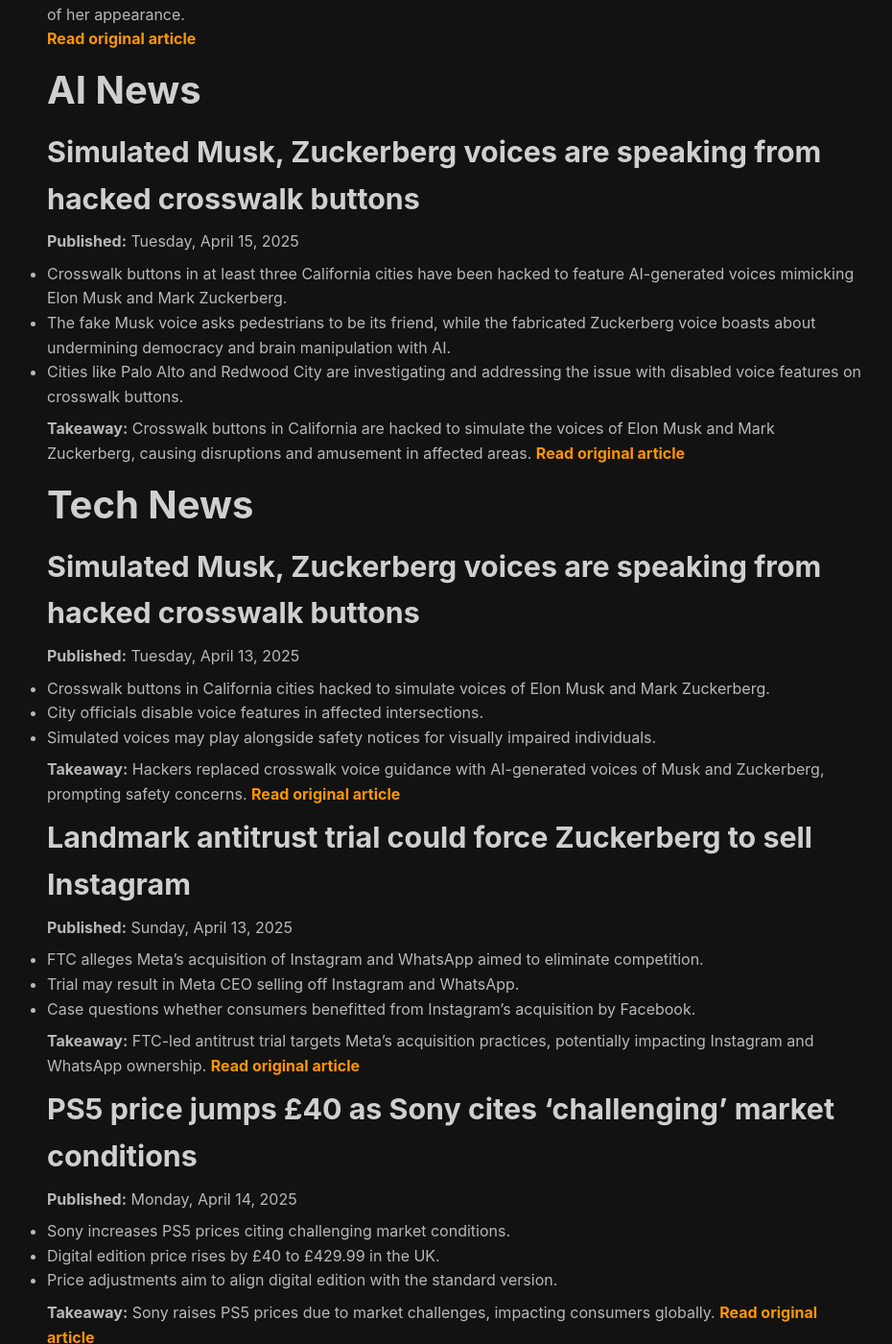
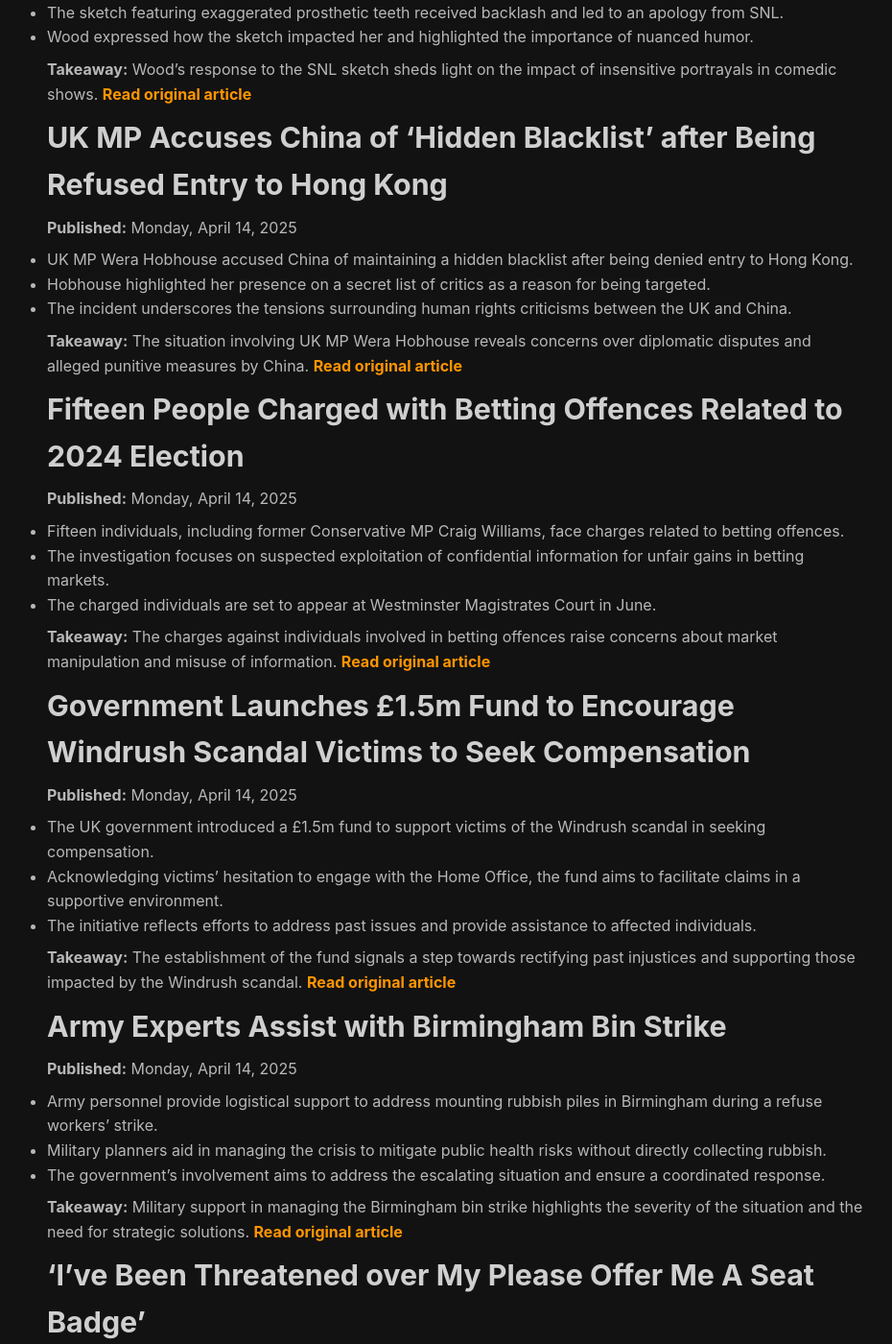
Before and after one commit to jonhadfield/jonhadfield.github.io, a Jekyll site: the page built from index.md, in a window 1280 px wide and 1400 px high, scrolled down 1661 px. Shown: the whole window at 96% size, without its empty margins (164-1094 px from the left). Built offline with Jekyll 4.4.1, drawn with Linux system fonts in a browser that asks for light colours; nearby versions of some CDN libraries; some of the changed text lies outside the part shown.

Commit message:
update files.

```diff
--- a/index.md
+++ b/index.md
@@ -21,122 +21,146 @@ footer: false
 ---
 
 
-# News
-
-# News
-
-## Rory McIlroy relieved to finally lift decade-long ‘burden’ with dramatic Masters win
-**Published:** Monday, April 14, 2025
-
-- Rory McIlroy won the Masters, completing a career grand slam after a decade-long weight on his shoulders.
-- This victory makes McIlroy the sixth player in history to achieve the career grand slam.
-- McIlroy had not won a major since his 2014 US PGA Championship victory.
-
-**Takeaway:** McIlroy expressed his relief at finally securing the Masters win, describing it as a dream come true.
-[Read original article](https://www.theguardian.com/sport/2025/apr/14/masters-rory-mcilroy-reaction-win-lifts-burden)
-
-## UK MP refused entry to Hong Kong accuses China of ‘hidden blacklist’
-**Published:** Monday, April 14, 2025
-
-- Wera Hobhouse, a UK Liberal Democrat MP, was denied entry to Hong Kong due to her presence on a secret list of critics of China's human rights record.
-- Hobhouse believes her listing on this secret blacklist made her a target.
-
-**Takeaway:** Hobhouse accuses China of maintaining a hidden blacklist affecting critics of its human rights record.
-[Read original article](https://www.theguardian)
-
-## Ukraine President Invites Trump Ahead of Deal with Russia
-**Published:** Monday, April 14, 2025
-
-- Ukrainian President Zelensky has invited Donald Trump to visit Ukraine before any deal with Russia to end the war.
-- Zelensky extended this invitation in an interview for CBS's 60 Minutes program.
-
-**Takeaway:** Zelensky's invitation to Trump comes amid ongoing negotiations to end the war with Russia, highlighting the importance of Trump's potential visit.
-[Read original article](https://www.bbc.com/news/articles/c0r5vlwj4dqo)
-
-## £1.5m Fund Launched to Encourage Windrush Scandal Victims
-**Published:** Monday, April 14, 2025
-
-- The UK government has initiated a £1.5m fund to encourage victims of the Windrush scandal to seek compensation.
-- Many victims have been hesitant to engage with the Home Office due to trust issues.
-
-**Takeaway:** The compensation fund aims to address the reluctance of Windrush scandal victims to engage with authorities, providing support for claims.
-[Read original article](https://www.theguardian.com/uk-news/2025/apr/14/ministers-try-encourage-windrush-compensation-claims-fund)
-
-## White Lotus star Aimee Lou Wood condemns SNL’s ‘mean and unfunny’ sketch
-**Published:** Monday, April 14, 2025
-
-- Aimee Lou Wood criticized a sketch on Saturday Night Live (SNL) for mocking her appearance.
-- Wood found the SNL skit, which impersonated her with exaggerated prosthetic teeth, to be mean and unfunny.
-
-**Takeaway:** Wood's response highlights her displeasure with the SNL sketch, expressing criticism for its portrayal of her appearance.
-[Read original article](https://www.theguardian.com/culture/2025/apr/14/white-lotus-star-aimee-lou-wood-snl-mean-unfunny-sketch-skit)
-
-# AI News
-## Simulated Musk, Zuckerberg voices are speaking from hacked crosswalk buttons
-**Published:** Tuesday, April 15, 2025
-
-- Crosswalk buttons in at least three California cities have been hacked to feature AI-generated voices mimicking Elon Musk and Mark Zuckerberg.
-- The fake Musk voice asks pedestrians to be its friend, while the fabricated Zuckerberg voice boasts about undermining democracy and brain manipulation with AI.
-- Cities like Palo Alto and Redwood City are investigating and addressing the issue with disabled voice features on crosswalk buttons.
-
-**Takeaway:** Crosswalk buttons in California are hacked to simulate the voices of Elon Musk and Mark Zuckerberg, causing disruptions and amusement in affected areas. [Read original article](https://www.theverge.com/news/647830/crosswalk-hack-musk-zuckerberg-voices-california)
-
-# Tech News
-## Simulated Musk, Zuckerberg voices are speaking from hacked crosswalk buttons
-**Published:** Tuesday, April 13, 2025
-
-- Crosswalk buttons in California cities hacked to simulate voices of Elon Musk and Mark Zuckerberg.
-- City officials disable voice features in affected intersections.
-- Simulated voices may play alongside safety notices for visually impaired individuals.
-
-**Takeaway:** Hackers replaced crosswalk voice guidance with AI-generated voices of Musk and Zuckerberg, prompting safety concerns.
-[Read original article](https://www.theverge.com/news/647830/crosswalk-hack-musk-zuckerberg-voices-california)
-
-## Landmark antitrust trial could force Zuckerberg to sell Instagram
-**Published:** Sunday, April 13, 2025
-
-- FTC alleges Meta’s acquisition of Instagram and WhatsApp aimed to eliminate competition.
-- Trial may result in Meta CEO selling off Instagram and WhatsApp.
-- Case questions whether consumers benefitted from Instagram's acquisition by Facebook.
-
-**Takeaway:** FTC-led antitrust trial targets Meta's acquisition practices, potentially impacting Instagram and WhatsApp ownership.
-[Read original article](https://www.bbc.com/news/articles/cedy2ygy50do)
-
-## PS5 price jumps £40 as Sony cites 'challenging' market conditions
-**Published:** Monday, April 14, 2025
-
-- Sony increases PS5 prices citing challenging market conditions.
-- Digital edition price rises by £40 to £429.99 in the UK.
-- Price adjustments aim to align digital edition with the standard version.
-
-**Takeaway:** Sony raises PS5 prices due to market challenges, impacting consumers globally.
-[Read original article](https://www.bbc.com/news/articles/ce82391x2kyo)
-
-## Everyone's jumping on the AI doll trend - but what are the concerns?
-**Published:** Friday, April 11, 2025
-
-- Trend of creating AI-generated miniature dolls using tools like ChatGPT and Copilot.
-- Concerns arise over AI's energy consumption and data usage.
-- Users transform into miniaturized versions through generative AI tools.
-
-**Takeaway:** Rise of AI-generated miniature dolls raises concerns about energy usage and data privacy.
-[Read original article](https://www.bbc.com/news/articles/c5yg690e9eno)
+# Spurs News
 
 # Spurs News
 ## Leaky Spurs leave Postecoglou facing date with destiny
 **Published:** Sunday, April 13, 2025
 
-- Tottenham Hotspur under Ange Postecoglou have struggled with leaks in defense and midfield, leading to poor results.
-- Spurs have lost 17 Premier League games out of 32 this season.
-- Postecoglou faces pressure as the team languishes in 15th place.
+- Tottenham Hotspur's vulnerabilities in midfield and defense put Ange Postecoglou's job at risk.
+- Spurs have lost 17 Premier League games out of 32 in the season, the most since 2003-04.
+- Postecoglou faces a crucial Europa League quarter-final second leg against Eintracht Frankfurt.
 
-**Takeaway:** Spurs' defensive vulnerabilities continue to undermine their season, putting Postecoglou's tenure at risk. [Read original article](https://www.bbc.com/sport/football/articles/c0jz42d8442o)
+**Takeaway:** Tottenham's defensive weaknesses and poor performance put Postecoglou's future in jeopardy. [Read original article](https://www.bbc.com/sport/football/articles/c0jz42d8442o)
 
-## Premier League: 10 talking points from the weekend's action
+## Leaky Spurs leave Postecoglou facing date with destiny
 **Published:** Monday, April 14, 2025
 
-- Newcastle's strong collective effort against Manchester United led to a 4-1 victory.
-- Harry Amass's emergence is noteworthy despite a challenging debut against high-quality opponents.
-- West Ham manager Graham Potter faces pressure with only three wins in 13 games.
+- Newcastle's collective effort overwhelmed Manchester United, securing a 4-1 victory.
+- Harry Amass, in a challenging league debut, faced difficulties against high-quality opponents.
+- Graham Potter's shaky start as West Ham manager raises concerns despite certain mitigating factors.
 
-**Takeaway:** Notable performances and emerging talents mark the latest Premier League action, highlighting challenges for managers like Potter. [Read original article](https://www.theguardian.com/football/2025/apr/14/premier-league-10-talking-points-from-the-weekends-action)
+**Takeaway:** Newcastle's teamwork shines, while individual performances and managerial challenges are highlighted. [Read original article](https://www.theguardian.com/football/2025/apr/14/premier-league-10-talking-points-from-the-weekends-action)
+
+## Leaky Spurs leave Postecoglou facing date with destiny
+**Published:** Monday, April 14, 2025
+
+- Newcastle's dominance and Manchester United's struggles characterized their match.
+- A young player's challenging league debut against Newcastle signifies ongoing team difficulties.
+- Graham Potter's early struggles as West Ham manager may lead to mounting pressure without improvements.
+
+**Takeaway:** The struggles of Manchester United and West Ham's manager indicate ongoing challenges in the Premier League. [Read original article](https://www.theguardian.com/football/2025/apr/14/premier-league-10-talking-points-from-the-weekends-action)
+
+# Analysis
+The summaries of the two articles related to Spurs news highlight the challenges faced by managers in the Premier League, specifically focusing on Ange Postecoglou's difficulties at Tottenham Hotspur and Graham Potter's early struggles at West Ham. Both articles underscore the impact of team performance, individual player experiences, and managerial decisions on the outcomes of matches and the future prospects of the clubs involved.
+
+# News
+## Rory McIlroy relieved to finally lift decade-long ‘burden’ with dramatic Masters win
+**Published:** Monday, April 14, 2025
+
+- Rory McIlroy won the Masters, becoming the sixth player in history to achieve the career grand slam.
+- Completing his set of majors since 2014, McIlroy felt a sense of relief and described the past years as difficult.
+- McIlroy expressed joy and mentioned feeling nervous but free after the victory.
+
+**Takeaway:** Rory McIlroy's Masters win lifted a significant weight off his shoulders, marking a career milestone. [Read original article](https://www.theguardian.com/sport/2025/apr/14/masters-rory-mcilroy-reaction-win-lifts-burden)
+
+## White Lotus Star Aimee Lou Wood Slams SNL Sketch as Mean and Unfunny
+**Published:** Monday, April 14, 2025
+
+- Aimee Lou Wood criticized an SNL sketch that mocked her appearance as mean and unfunny.
+- The sketch featuring exaggerated prosthetic teeth received backlash and led to an apology from SNL.
+- Wood expressed how the sketch impacted her and highlighted the importance of nuanced humor.
+
+**Takeaway:** Wood's response to the SNL sketch sheds light on the impact of insensitive portrayals in comedic shows. [Read original article](https://www.theguardian.com/culture/2025/apr/14/white-lotus-star-aimee-lou-wood-snl-mean-unfunny-sketch-skit)
+
+## UK MP Accuses China of ‘Hidden Blacklist’ after Being Refused Entry to Hong Kong
+**Published:** Monday, April 14, 2025
+
+- UK MP Wera Hobhouse accused China of maintaining a hidden blacklist after being denied entry to Hong Kong.
+- Hobhouse highlighted her presence on a secret list of critics as a reason for being targeted.
+- The incident underscores the tensions surrounding human rights criticisms between the UK and China.
+
+**Takeaway:** The situation involving UK MP Wera Hobhouse reveals concerns over diplomatic disputes and alleged punitive measures by China. [Read original article](https://www.bbc.com/news/articles/c230pvpdek9o)
+
+## Fifteen People Charged with Betting Offences Related to 2024 Election
+**Published:** Monday, April 14, 2025
+
+- Fifteen individuals, including former Conservative MP Craig Williams, face charges related to betting offences.
+- The investigation focuses on suspected exploitation of confidential information for unfair gains in betting markets.
+- The charged individuals are set to appear at Westminster Magistrates Court in June.
+
+**Takeaway:** The charges against individuals involved in betting offences raise concerns about market manipulation and misuse of information. [Read original article](https://www.bbc.com/news/articles/c230pvpdek9o)
+
+## Government Launches £1.5m Fund to Encourage Windrush Scandal Victims to Seek Compensation
+**Published:** Monday, April 14, 2025
+
+- The UK government introduced a £1.5m fund to support victims of the Windrush scandal in seeking compensation.
+- Acknowledging victims' hesitation to engage with the Home Office, the fund aims to facilitate claims in a supportive environment.
+- The initiative reflects efforts to address past issues and provide assistance to affected individuals.
+
+**Takeaway:** The establishment of the fund signals a step towards rectifying past injustices and supporting those impacted by the Windrush scandal. [Read original article](https://www.theguardian.com/uk-news/2025/apr/14/ministers-try-encourage-windrush-compensation-claims-fund)
+
+## Army Experts Assist with Birmingham Bin Strike
+**Published:** Monday, April 14, 2025
+
+- Army personnel provide logistical support to address mounting rubbish piles in Birmingham during a refuse workers' strike.
+- Military planners aid in managing the crisis to mitigate public health risks without directly collecting rubbish.
+- The government's involvement aims to address the escalating situation and ensure a coordinated response.
+
+**Takeaway:** Military support in managing the Birmingham bin strike highlights the severity of the situation and the need for strategic solutions. [Read original article](https://www.bbc.com/news/articles/cgkg34j0d76o)
+
+## 'I've Been Threatened over My Please Offer Me A Seat Badge'
+**Published:** Monday, April 14, 2025
+
+- Eliza Rain, a TfL badge user, faced threats from a passenger who objected to her requesting a seat.
+- The incident reflects challenges faced by individuals with specific needs in public transport settings.
+- Rain's experience underscores the importance of awareness and respect for passengers with disabilities or requests for assistance.
+
+**Takeaway:** The incident sheds light on the need for understanding and support for individuals with visibility needs on public transport. [Read original article](https://www.bbc.com/news/articles/c1menlmx80go)
+
+# AI News
+## Simulated Musk, Zuckerberg voices are speaking from hacked crosswalk buttons
+**Published:** Tuesday, April 13, 2025
+
+- Crosswalk buttons in three California cities have been hacked to play AI-generated voices of Elon Musk and Mark Zuckerberg.
+- City officials are investigating and have disabled the voice features pending repairs.
+- Videos showcase the voices making unusual comments, including Zuckerberg touting undermining democracy.
+
+**Takeaway:** Crosswalk buttons in California have been hacked to play simulated voices of tech figures like Elon Musk and Mark Zuckerberg, causing confusion and concern among residents. [Read original article](https://www.theverge.com/news/647830/crosswalk-hack-musk-zuckerberg-voices-california)
+
+# Tech News
+## Simulated Musk, Zuckerberg voices are speaking from hacked crosswalk buttons
+**Published:** Monday, April 13, 2025
+
+- Crosswalk buttons in California hacked to sound like Elon Musk and Mark Zuckerberg.
+- City officials investigating and disabling affected crosswalk features.
+- Videos online show AI-generated voices making unusual comments.
+
+**Takeaway:** Hackers simulated the voices of Musk and Zuckerberg on crosswalk buttons, leading to investigations and disabled features. [Read original article](https://www.theverge.com/news/647830/crosswalk-hack-musk-zuckerberg-voices-california)
+
+## PS5 price jumps £40 as Sony cites 'challenging' market conditions
+**Published:** Monday, April 14, 2025
+
+- Sony increases PS5 digital edition price citing market challenges.
+- Prices rise by £40 in the UK and €50 in Europe.
+- Sony adjusts prices globally amid inflation and exchange rate fluctuations.
+
+**Takeaway:** Sony raises PS5 prices due to market conditions, marking the second increase since launch. [Read original article](https://www.bbc.com/news/articles/ce82391x2kyo)
+
+## Landmark antitrust trial could force Zuckerberg to sell Instagram
+**Published:** Sunday, April 13, 2025
+
+- Antitrust trial against Meta to potentially force sale of Instagram and WhatsApp.
+- Allegations of Meta eliminating competition by acquiring Instagram and WhatsApp.
+- FTC lawsuit could lead to Zuckerberg selling both platforms.
+
+**Takeaway:** The FTC aims to challenge Meta's acquisitions of Instagram and WhatsApp, potentially impacting Zuckerberg and platform ownership. [Read original article](https://www.bbc.com/news/articles/cedy2ygy50do)
+
+## Concerns over the AI doll trend
+**Published:** Friday, April 11, 2025
+
+- Users creating miniature AI-generated versions of themselves.
+- Experts caution on energy and data usage of AI doll trend.
+- Trend involves using AI tools for creating personalized toy versions.
+
+**Takeaway:** The rising trend of AI dolls raises concerns about energy usage and data implications as users create miniature versions of themselves. [Read original article](https://www.bbc.com/news/articles/c5yg690e9eno)
```
